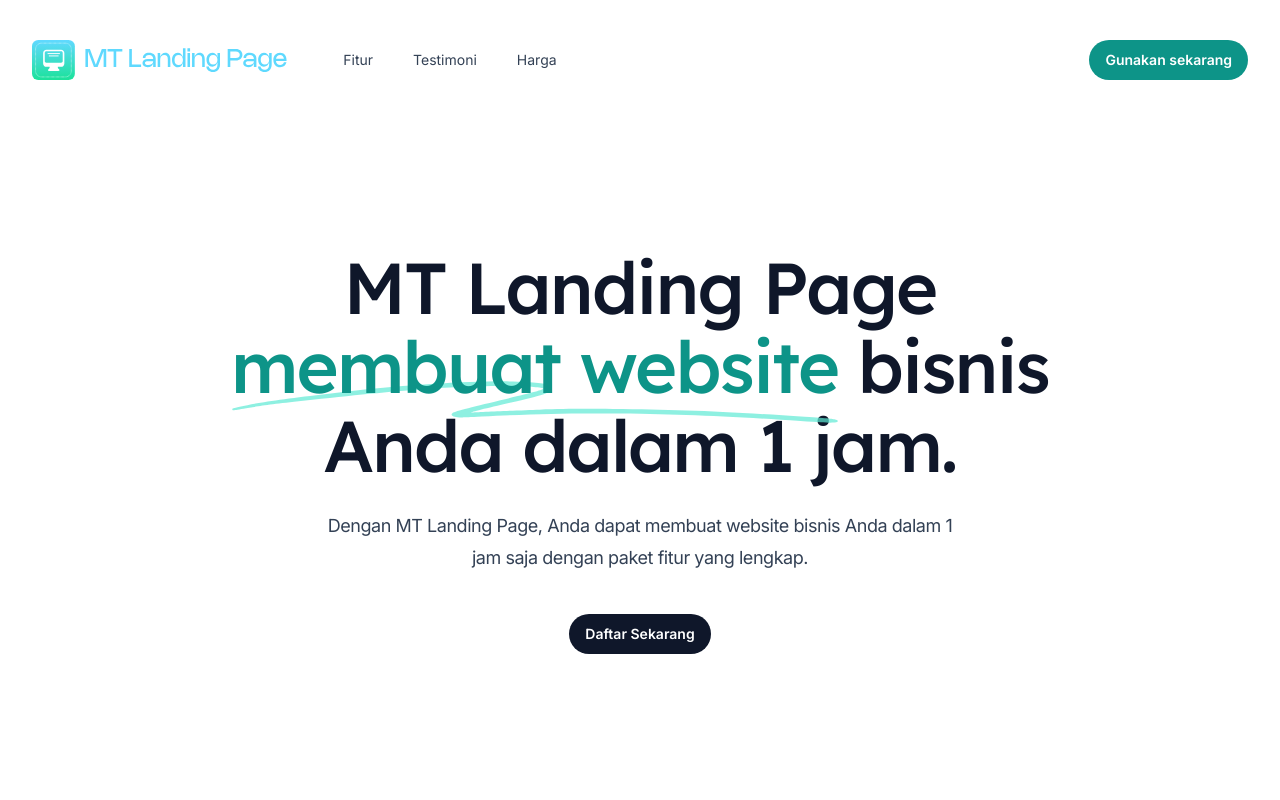
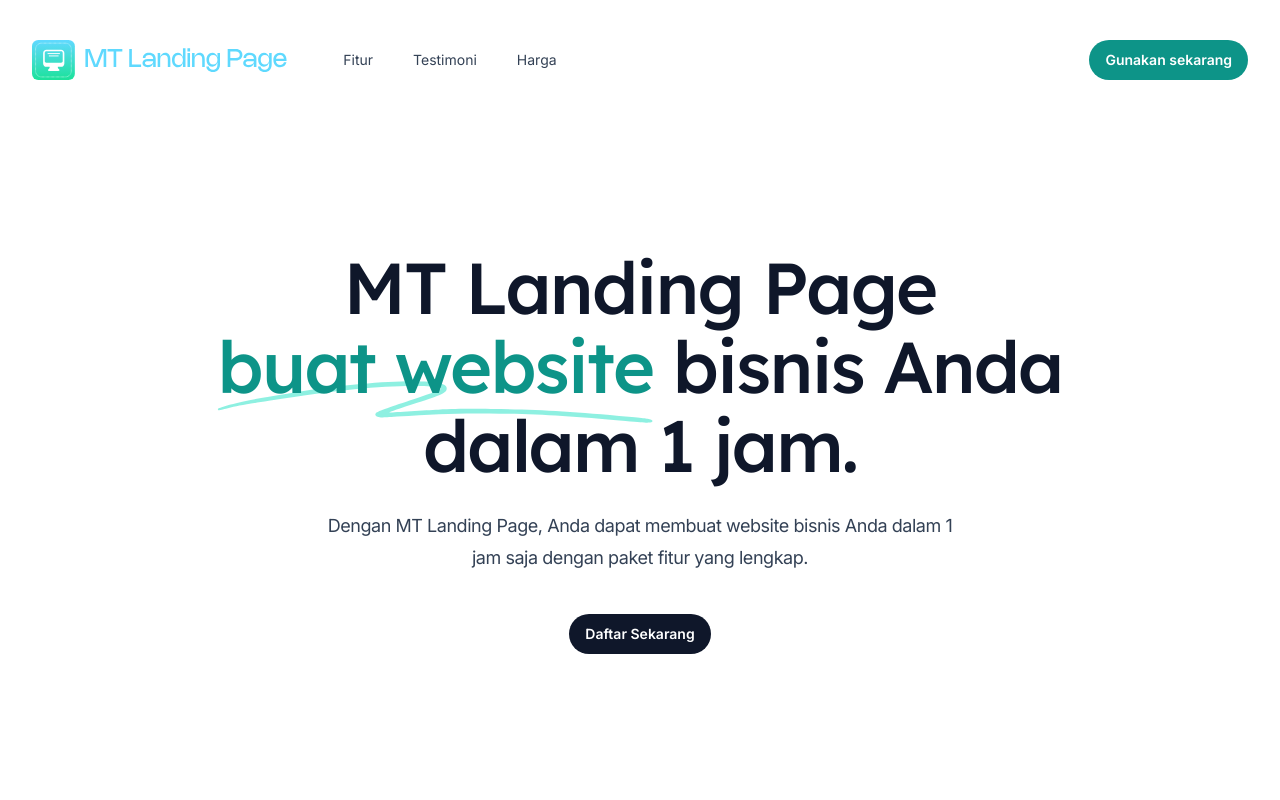
Before and after one commit to maventama/mt-landing-page-landing, a Next.js app: page / in a window 1280 px wide. Shown: the top 800 px of the page. Built offline with nearby package versions, Linux system fonts and the light colour scheme.

Commit message:
Update landing page title and description

```diff
--- a/src/app/layout.jsx
+++ b/src/app/layout.jsx
@@ -6,10 +6,10 @@ import '@/styles/tailwind.css'
 export const metadata = {
   title: {
     template: '%s - MT Landing Page',
-    default: 'MT Landing Page - Accounting made simple for small businesses',
+    default: 'MT Landing Page - Buat website bisnis Anda dalam 1 jam.',
   },
   description:
-    'Most bookkeeping software is accurate, but hard to use. We make the opposite trade-off, and hope you don’t get audited.',
+    'Dengan MT Landing Page, Anda dapat membuat website bisnis Anda dalam 1 jam saja, Anda bisa lebih fokus pada bisnis Anda.',
 }
 
 const inter = Inter({
--- a/src/components/Hero.jsx
+++ b/src/components/Hero.jsx
@@ -23,7 +23,7 @@ export function Hero() {
           >
             <path d="M203.371.916c-26.013-2.078-76.686 1.963-124.73 9.946L67.3 12.749C35.421 18.062 18.2 21.766 6.004 25.934 1.244 27.561.828 27.778.874 28.61c.07 1.214.828 1.121 9.595-1.176 9.072-2.377 17.15-3.92 39.246-7.496C123.565 7.986 157.869 4.492 195.942 5.046c7.461.108 19.25 1.696 19.17 2.582-.107 1.183-7.874 4.31-25.75 10.366-21.992 7.45-35.43 12.534-36.701 13.884-2.173 2.308-.202 4.407 4.442 4.734 2.654.187 3.263.157 15.593-.78 35.401-2.686 57.944-3.488 88.365-3.143 46.327.526 75.721 2.23 130.788 7.584 19.787 1.924 20.814 1.98 24.557 1.332l.066-.011c1.201-.203 1.53-1.825.399-2.335-2.911-1.31-4.893-1.604-22.048-3.261-57.509-5.556-87.871-7.36-132.059-7.842-23.239-.254-33.617-.116-50.627.674-11.629.54-42.371 2.494-46.696 2.967-2.359.259 8.133-3.625 26.504-9.81 23.239-7.825 27.934-10.149 28.304-14.005.417-4.348-3.529-6-16.878-7.066Z" />
           </svg>
-          <span className="relative">membuat website</span>
+          <span className="relative">buat website</span>
         </span>{' '}
         bisnis Anda dalam 1 jam.
       </h1>
```
Also changed, not shown: src/app/icon.png (added).
